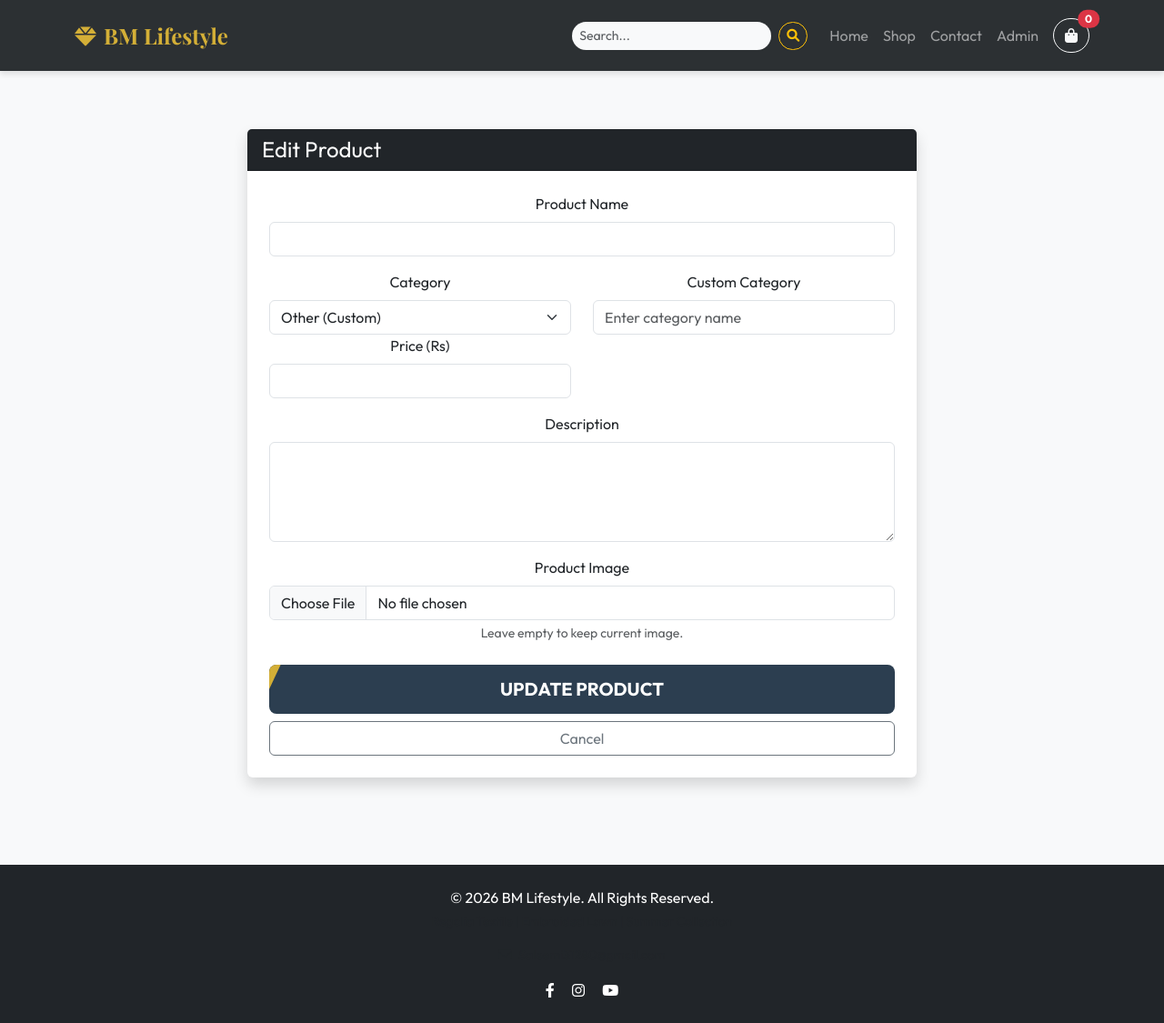
After one commit to Hassan141998/bm_lifestyle, a Python web app: template app/templates/edit_product.html in a window 1280 px wide. The commit adds this page. Shown: the whole page at 91% size. Run offline with Jinja, Linux system fonts and the light colour scheme; the template is opened without the code that fills it, so the values that code supplies are empty; some web fonts are replaced.

Commit message:
Add edit button, pagination, and image zoom features

```diff
--- /dev/null
+++ b/app/templates/edit_product.html
@@ -0,0 +1,104 @@
+{% extends "base.html" %}
+
+{% block content %}
+<div class="container py-5">
+    <div class="row justify-content-center">
+        <div class="col-md-8">
+            <div class="card shadow border-0">
+                <div class="card-header bg-dark text-white">
+                    <h4 class="mb-0">Edit Product</h4>
+                </div>
+                <div class="card-body p-4">
+                    <form method="POST" enctype="multipart/form-data">
+                        <div class="mb-3">
+                            <label for="name" class="form-label">Product Name</label>
+                            <input type="text" class="form-control" id="name" name="name" value="{{ product.name }}"
+                                required>
+                        </div>
+
+                        <div class="row mb-3">
+                            <div class="col-md-6">
+                                <label for="category" class="form-label">Category</label>
+                                <select class="form-select" id="category" name="category" required
+                                    onchange="toggleCustomCategory()">
+                                    <option value="Summer Collection" {% if product.category=='Summer Collection'
+                                        %}selected{% endif %}>Summer Collection</option>
+                                    <option value="Winter Collection" {% if product.category=='Winter Collection'
+                                        %}selected{% endif %}>Winter Collection</option>
+                                    <option value="Formal Wear" {% if product.category=='Formal Wear' %}selected{% endif
+                                        %}>Formal Wear</option>
+                                    <option value="Casual Wear" {% if product.category=='Casual Wear' %}selected{% endif
+                                        %}>Casual Wear</option>
+                                    <option value="Accessories" {% if product.category=='Accessories' %}selected{% endif
+                                        %}>Accessories</option>
+                                    <option value="Other" {% if product.category not in ['Summer
+                                        Collection', 'Winter Collection' , 'Formal Wear' , 'Casual Wear' , 'Accessories'
+                                        ] %}selected{% endif %}>Other (Custom)</option>
+                                </select>
+                            </div>
+                            <div class="col-md-6" id="customCategoryDiv"
+                                style="display: {% if product.category not in ['Summer Collection', 'Winter Collection', 'Formal Wear', 'Casual Wear', 'Accessories'] %}block{% else %}none{% endif %};">
+                                <label for="customCategory" class="form-label">Custom Category</label>
+                                <input type="text" class="form-control" id="customCategory" name="customCategory"
+                                    value="{% if product.category not in ['Summer Collection', 'Winter Collection', 'Formal Wear', 'Casual Wear', 'Accessories'] %}{{ product.category }}{% endif %}"
+                                    placeholder="Enter category name">
+                            </div>
+                            <div class="col-md-6" id="priceDiv">
+                                <label for="price" class="form-label">Price (Rs)</label>
+                                <input type="number" step="0.01" class="form-control" id="price" name="price"
+                                    value="{{ product.price }}" required>
+                            </div>
+                        </div>
+
+                        <script>
+                            function toggleCustomCategory() {
+                                const categorySelect = document.getElementById('category');
+                                const customDiv = document.getElementById('customCategoryDiv');
+                                const priceDiv = document.getElementById('priceDiv');
+                                if (categorySelect.value === 'Other') {
+                                    customDiv.style.display = 'block';
+                                    priceDiv.classList.remove('col-md-6');
+                                    priceDiv.classList.add('col-md-12');
+                                } else {
+                                    customDiv.style.display = 'none';
+                                    priceDiv.classList.remove('col-md-12');
+                                    priceDiv.classList.add('col-md-6');
+                                }
+                            }
+                        </script>
+
+                        <div class="mb-3">
+                            <label for="description" class="form-label">Description</label>
+                            <textarea class="form-control" id="description" name="description"
+                                rows="4">{{ product.description }}</textarea>
+                        </div>
+
+                        <div class="mb-4">
+                            <label for="image" class="form-label">Product Image</label>
+                            {% if product.image_file and product.image_file != 'default.jpg' %}
+                            <div class="mb-2">
+                                <small class="text-muted">Current image:</small><br>
+                                {% if product.image_file.startswith('data:') %}
+                                <img src="{{ product.image_file }}" alt="Current"
+                                    style="max-width: 150px; height: auto;" class="img-thumbnail">
+                                {% else %}
+                                <img src="{{ url_for('static', filename='images/products/' + product.image_file) }}"
+                                    alt="Current" style="max-width: 150px; height: auto;" class="img-thumbnail">
+                                {% endif %}
+                            </div>
+                            {% endif %}
+                            <input type="file" class="form-control" id="image" name="image">
+                            <div class="form-text">Leave empty to keep current image.</div>
+                        </div>
+
+                        <div class="d-grid gap-2">
+                            <button type="submit" class="btn btn-unique btn-lg">Update Product</button>
+                            <a href="{{ url_for('main.admin_dashboard') }}" class="btn btn-outline-secondary">Cancel</a>
+                        </div>
+                    </form>
+                </div>
+            </div>
+        </div>
+    </div>
+</div>
+{% endblock %}
```
Also changed, not shown: app/routes.py (+54 -4 lines), app/templates/admin_dashboard.html (+29 -0 lines), app/templates/shop.html (+25 -0 lines).
